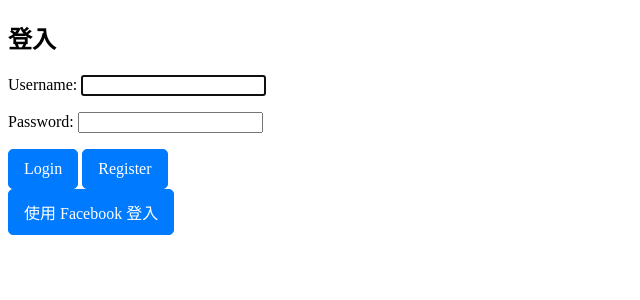
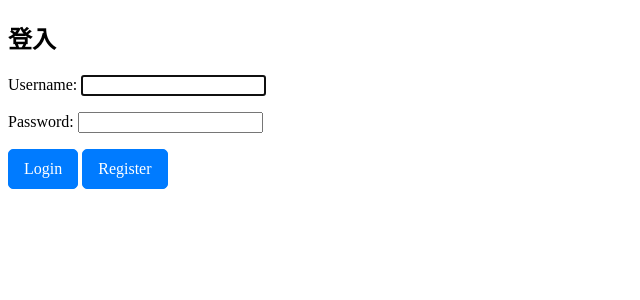
Before and after one commit to yihong1120/Traffic-Violation-Report-System, a Django app: page /login/ in a window 1280 px wide. Shown: the top 300 px of the page, without its empty margins (0-640 px from the left). Run offline with Django 4.2, Linux system fonts and the light colour scheme; parts of the project's set-up code (start-up, migrations or seed data) failed here and were passed over.

Commit message:
Temporarily remove facebook login function

```diff
--- a/TrafficViolationReport/settings.py
+++ b/TrafficViolationReport/settings.py
@@ -36,7 +36,6 @@ if not SECRET_KEY:
 DEBUG = True
 
 ALLOWED_HOSTS = []
-
 
 # Application definition
 
--- a/TrafficViolationReport/urls.py
+++ b/TrafficViolationReport/urls.py
@@ -27,8 +27,8 @@ urlpatterns = [
     path('register/', report_views.register, name='register'),
     path('verify/', report_views.verify, name='verify'),
     path('account/', report_views.account_view, name='account'),
+    path('accounts/', include('allauth.urls')),
     path('logout/', LogoutView.as_view(), name='logout'),
     path('', report_views.home, name='home'),
     path('dashboard/', report_views.dashboard, name='dashboard'),
-    path('accounts/', include('allauth.urls')),
 ]
--- a/reports/templates/registration/login.html
+++ b/reports/templates/registration/login.html
@@ -11,7 +11,7 @@
     <button type="submit" class="button">Login</button>
     <a href="{% url 'register' %}" class="button">Register</a>
   </form>
+{% endblock %}
 
   <!-- 添加 Facebook 登入按鈕 -->
-  <a href="{% url 'socialaccount_login' 'facebook' %}" class="button">使用 Facebook 登入</a>
-{% endblock %}
+  <!-- <a href="{% url 'socialaccount_login' 'facebook' %}"class="button">Facebook login</a> -->
--- a/requirements.txt
+++ b/requirements.txt
@@ -1,5 +1,7 @@
-Django==4.2.6
+Django==4.2.7
 django_multiupload==0.6.1
 numpy==1.26.1
 pytesseract==0.3.10
 pytz==2023.3.post1
+django-allauth==0.58.2
+mysql-connector-python==8.2.0
```
Also changed, not shown: db.sqlite3, 1 other file.
